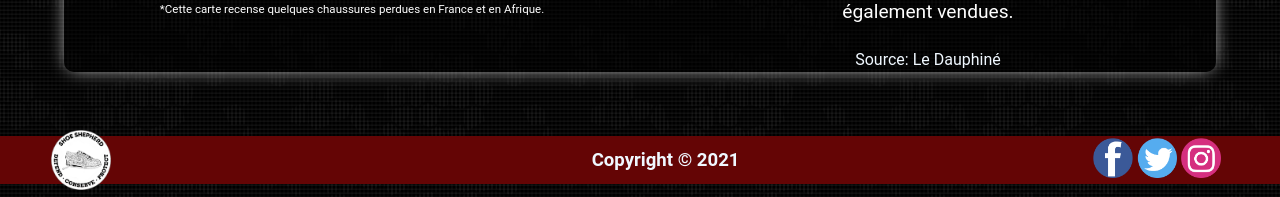
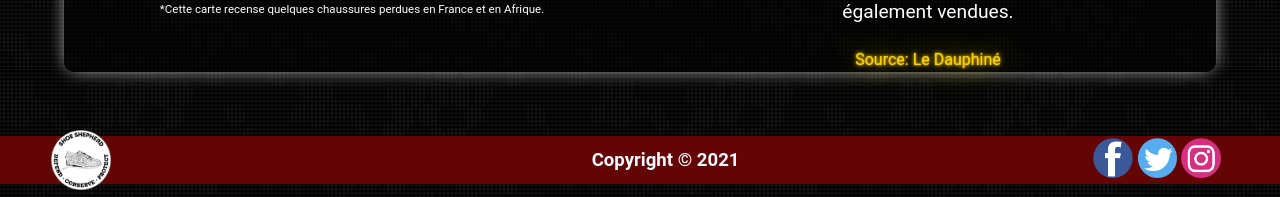
Before and after one commit to Jarod79/Shoe-Shepherd-Site, a plain HTML site: page index.html in a window 1280 px wide. Shown: the part 1601-1798 px from the top of the page. Drawn offline with Linux system fonts and the light colour scheme.

Commit message:
Modif lien source color

```diff
--- a/index.css
+++ b/index.css
@@ -185,6 +185,9 @@ p{
     border-radius: 10px;
     width: 100%;
     height: 30vh;
+}
+#source{
+    text-shadow:0 0 2px #FFD100,0 0 30px #FFD100,0px 0px 5px #FFD100, 0 0 150px #FFD100;color:#FFD100;
 }
 #legende-maps{
     color: white;
--- a/index.html
+++ b/index.html
@@ -71,7 +71,7 @@
                         participative pour une somme modique et feront le bonheur d'un acheteur. Si elles sont en assez
                         bon état, elles seront envoyées en Afrique pour être également vendues.
                     </p> <br>
-                    <a
+                    <a id="source"
                         href="https://www.ledauphine.com/societe/2021/03/26/gaspillage-9-paires-de-chaussures-sont-jetees-chaque-minute-en-france#:~:text=Le%20d%C3%A9fi%20du%20recyclage%20de%20chaussures&text=Il%20est%20en%20effet%20possible,points%20de%20collecte%20en%20France.&text=Seuls%2015%20%C3%A0%2020%25%20de,pour%20fabriquer%20de%20nouvelles%20chaussures.">Source:
                         Le Dauphiné</a>
                 </div>
```
